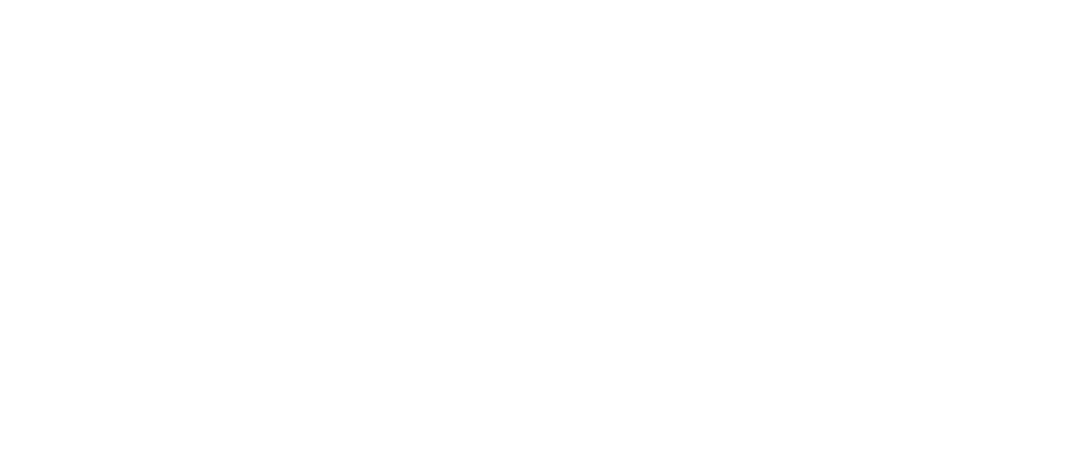
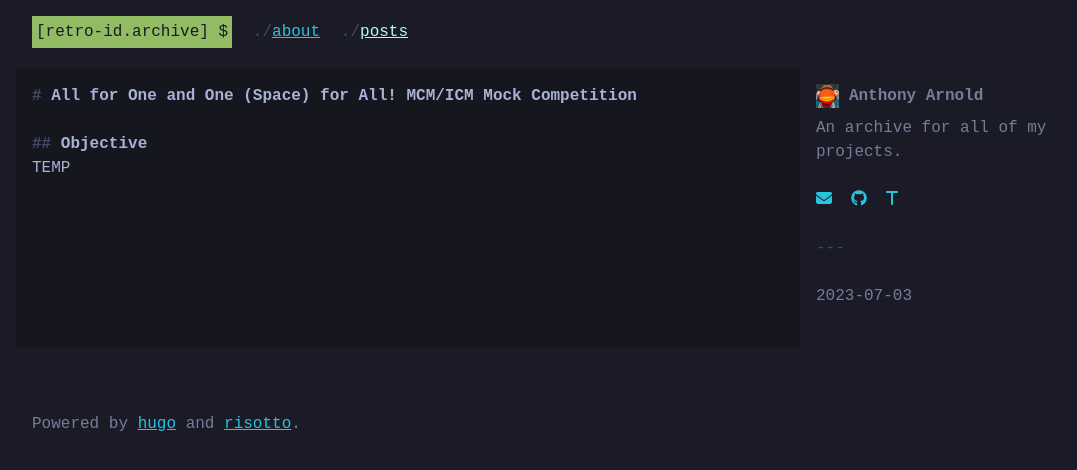
Before and after one commit to ArnoldAnt/Website, a plain HTML site: page posts/pp4/index.html in a window 1280 px wide. Shown: the whole page, without its empty margins (96-1173 px from the left). Drawn offline with Linux system fonts and the light colour scheme; some icons are missing.

Commit message:
New Post and Some Changes

```diff
--- a/posts/pp4/index.html
+++ b/posts/pp4/index.html
@@ -0,0 +1,106 @@
+<!DOCTYPE html>
+<html lang="en">
+
+    <head><title>All for One and One (Space) for All! MCM/ICM Mock Competition</title>
+<meta name="description" content="An archive for all of my projects.">
+
+<meta name="viewport" content="width=device-width, initial-scale=1">
+<meta charset="UTF-8"/>
+
+
+
+<link rel="stylesheet" href="https://cdnjs.cloudflare.com/ajax/libs/font-awesome/6.1.2/css/all.min.css" integrity="sha512-1sCRPdkRXhBV2PBLUdRb4tMg1w2YPf37qatUFeS7zlBy7jJI8Lf4VHwWfZZfpXtYSLy85pkm9GaYVYMfw5BC1A==" crossorigin="anonymous" />
+
+
+<link rel="stylesheet" href="https://cdnjs.cloudflare.com/ajax/libs/academicons/1.9.1/css/academicons.min.css" integrity="sha512-b1ASx0WHgVFL5ZQhTgiPWX+68KjS38Jk87jg7pe+qC7q9YkEtFq0z7xCglv7qGIs/68d3mAp+StfC8WKC5SSAg==" crossorigin="anonymous" />
+
+
+<link rel="stylesheet" href="https://arnoldant.github.io/website/css/palettes/tokyo-night-dark.css">
+<link rel="stylesheet" href="https://arnoldant.github.io/website/css/risotto.css">
+<link rel="stylesheet" href="https://arnoldant.github.io/website/css/custom.css">
+</head>
+
+    <body>
+        <div class="page">
+
+            <header class="page__header"><nav class="page__nav main-nav">
+    <ul>
+    <h1 class="page__logo"><a href="https://arnoldant.github.io/website" class="page__logo-inner">retro-id.archive</a></h1>
+
+
+    <li class="main-nav__item"><a class="nav-main-item" href="https://arnoldant.github.io/website/about/" title="">About</a></li>
+
+    <li class="main-nav__item"><a class="nav-main-item active" href="https://arnoldant.github.io/website/posts/" title="Posts">Posts</a></li>
+
+    </ul>
+</nav>
+
+</header>
+
+            <section class="page__body">
+    <header class="content__header">
+        <h1>All for One and One (Space) for All! MCM/ICM Mock Competition</h1>
+    </header>
+
+    <div class="content__body">
+        <h2 id="objective">Objective</h2>
+<p> TEMP
+</p>
+    </div>
+    <footer class="content__footer"></footer>
+
+            </section>
+
+            <section class="page__aside">
+                <div class="aside__about">
+<div class="aside__about">
+    <img class="about__logo" src="https://arnoldant.github.io/website/images/IMG_1852.png" alt="Logo">
+<h1 class="about__title">Anthony Arnold</h1>
+<p class="about__description">An archive for all of my projects.</p>
+</div>
+
+
+<ul class="aside__social-links">
+
+    <li>
+        <a href="mailto:arnoldanthony310@gmail.com" rel="me" aria-label="Email" title="Email"><i class="fa-solid fa-envelope" aria-hidden="true"></i></a>&nbsp;
+    </li>
+
+    <li>
+        <a href="https://github.com/arnoldant" rel="me" aria-label="GitHub" title="GitHub"><i class="fa-brands fa-github" aria-hidden="true"></i></a>&nbsp;
+    </li>
+
+    <li>
+        <a href="https://public.tableau.com/app/profile/anthony.arnold" rel="me" aria-label="Tableau" title="Tableau"><i class="fa-solid fa-t" aria-hidden="true"></i></a>&nbsp;
+    </li>
+
+</ul>
+</div>
+                <hr>
+                <div class="aside__content">
+
+
+        <p>
+
+            2023-07-03
+        </p>
+
+
+
+
+                </div>
+            </section>
+
+            <footer class="page__footer"><p>
+
+
+</p>
+<br /><br />
+<p class="copyright"></p>
+<p class="advertisement">Powered by <a href="https://gohugo.io/">hugo</a> and <a href="https://github.com/joeroe/risotto">risotto</a>.</p>
+</footer>
+
+        </div>
+    </body>
+
+</html>
```
Also changed, not shown: posts/index.html (+1 -0 lines), posts/pp3/index.html (+1 -1 lines).
